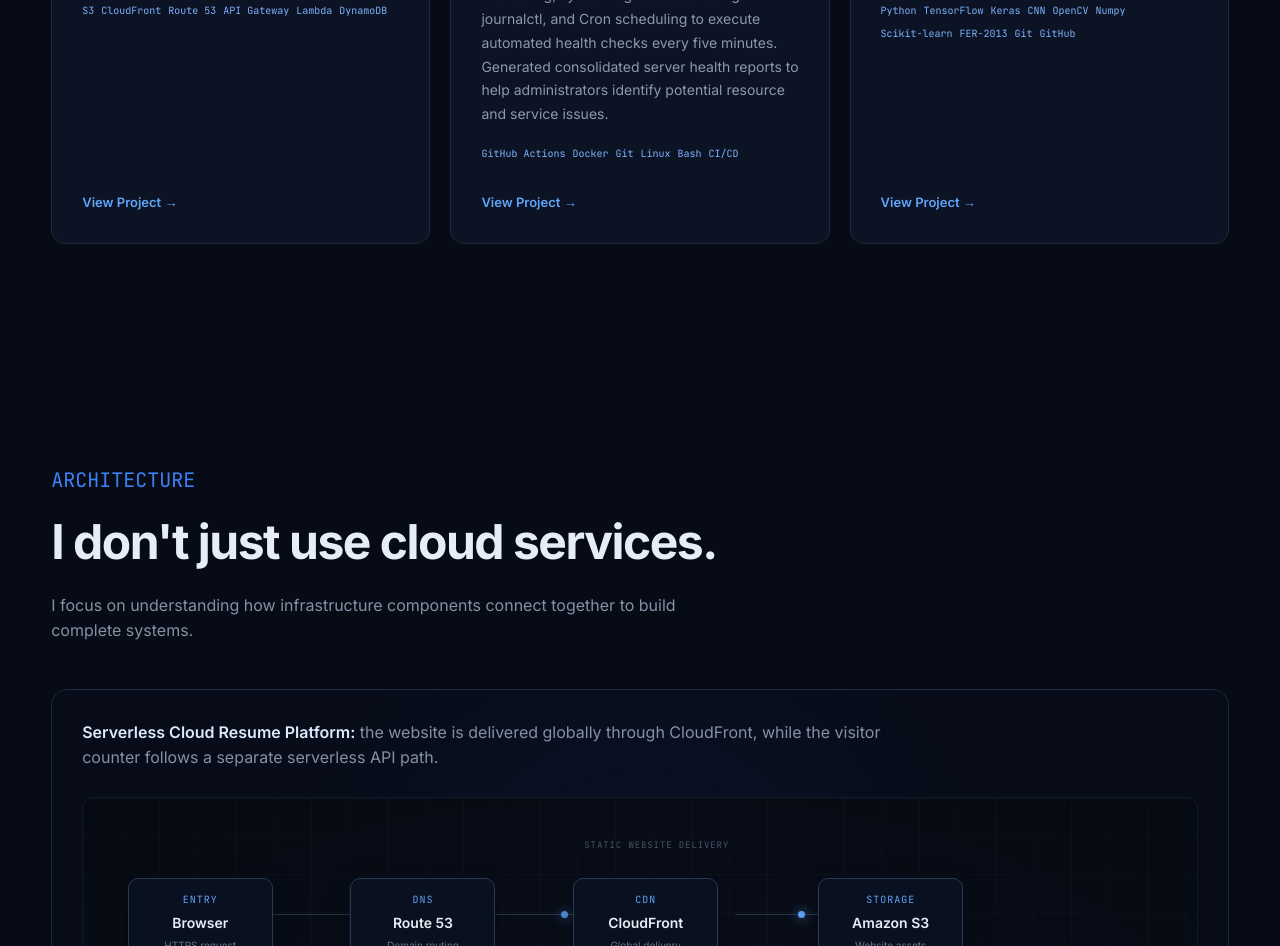
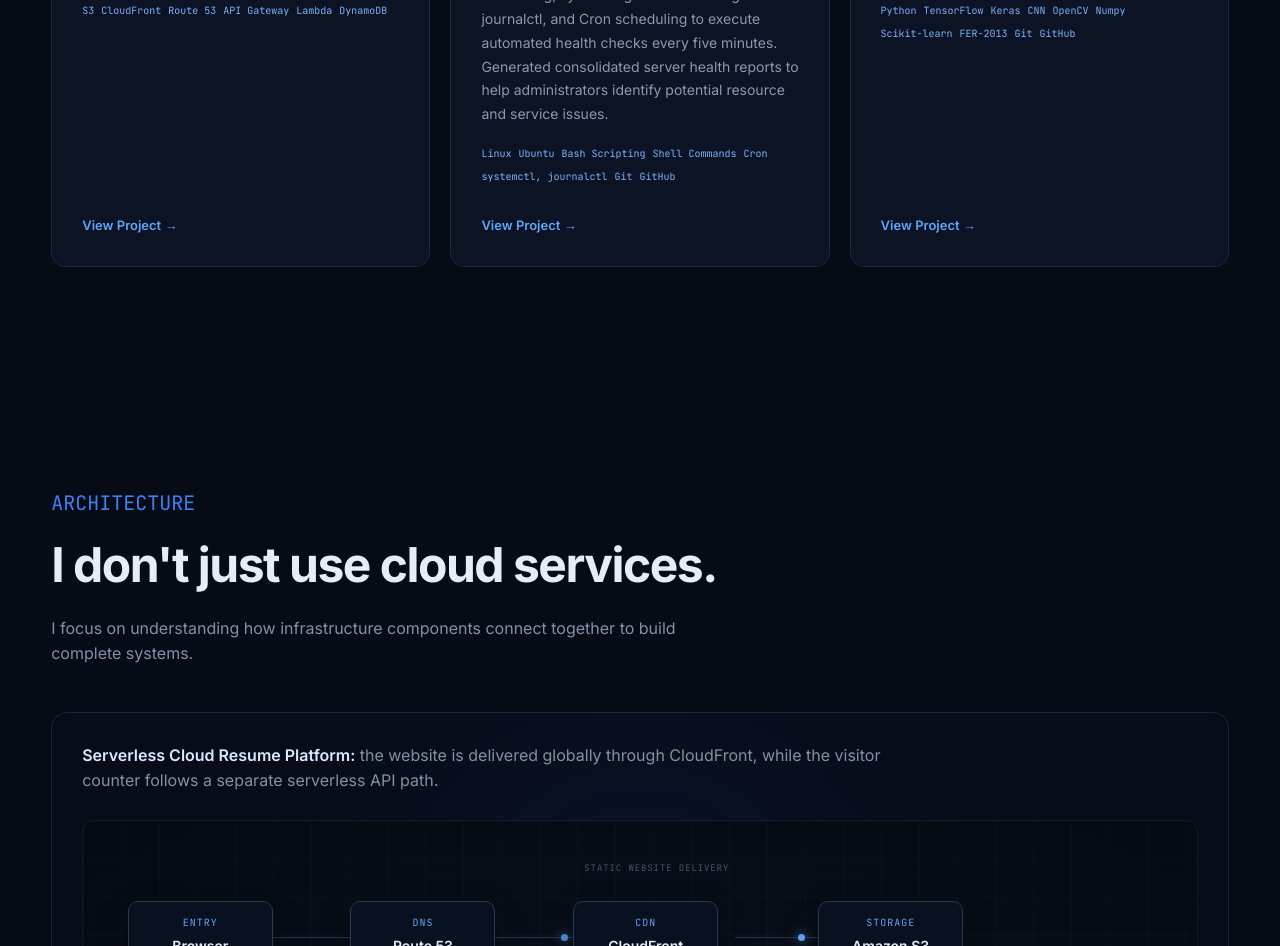
Before and after one commit to shashanksgitwithhub/shashank-portfolio-website, a plain HTML site: page index.html in a window 1280 px wide. Shown: the part 2941-3887 px from the top of the page. Drawn offline with Linux system fonts and the light colour scheme; no server answers.

Commit message:
Update index.html

```diff
--- a/index.html
+++ b/index.html
@@ -594,13 +594,14 @@
 
                         <div class="project-tech">
 
-                            <span>GitHub Actions</span>
-                            <span>Docker</span>
+                            <span>Linux</span>
+                            <span>Ubuntu</span>
+                            <span>Bash Scripting</span>
+                            <span>Shell Commands</span>
+                            <span>Cron</span>
+                            <span>systemctl, journalctl</span>
                             <span>Git</span>
-                            <span>Linux</span>
-                            <span>Bash</span>
-                            <span>CI/CD</span>
-
+                            <span>GitHub</span>
                         </div>
 
                         <a href="https://github.com/shashanksgitwithhub/production-cicd-pipeline"
```
